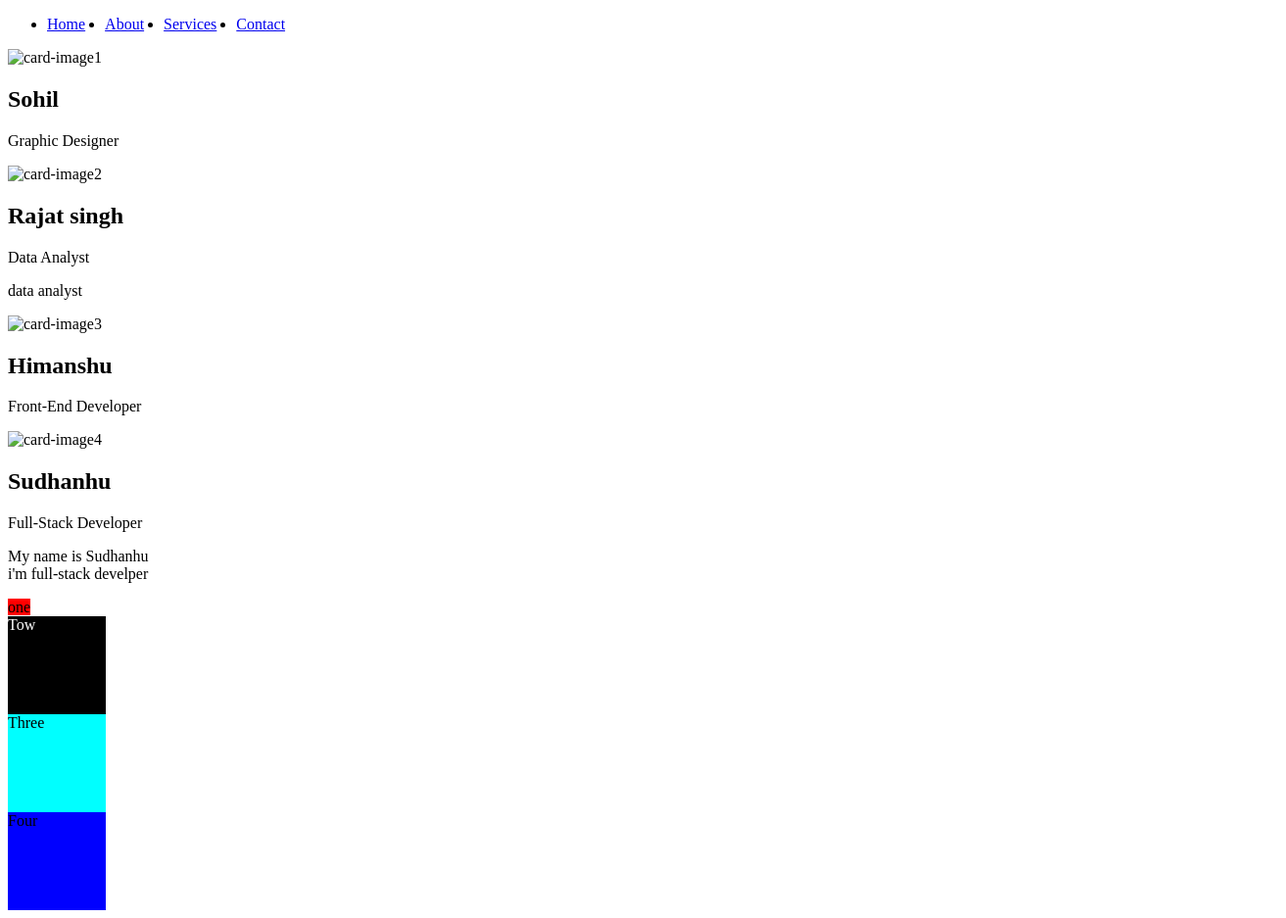
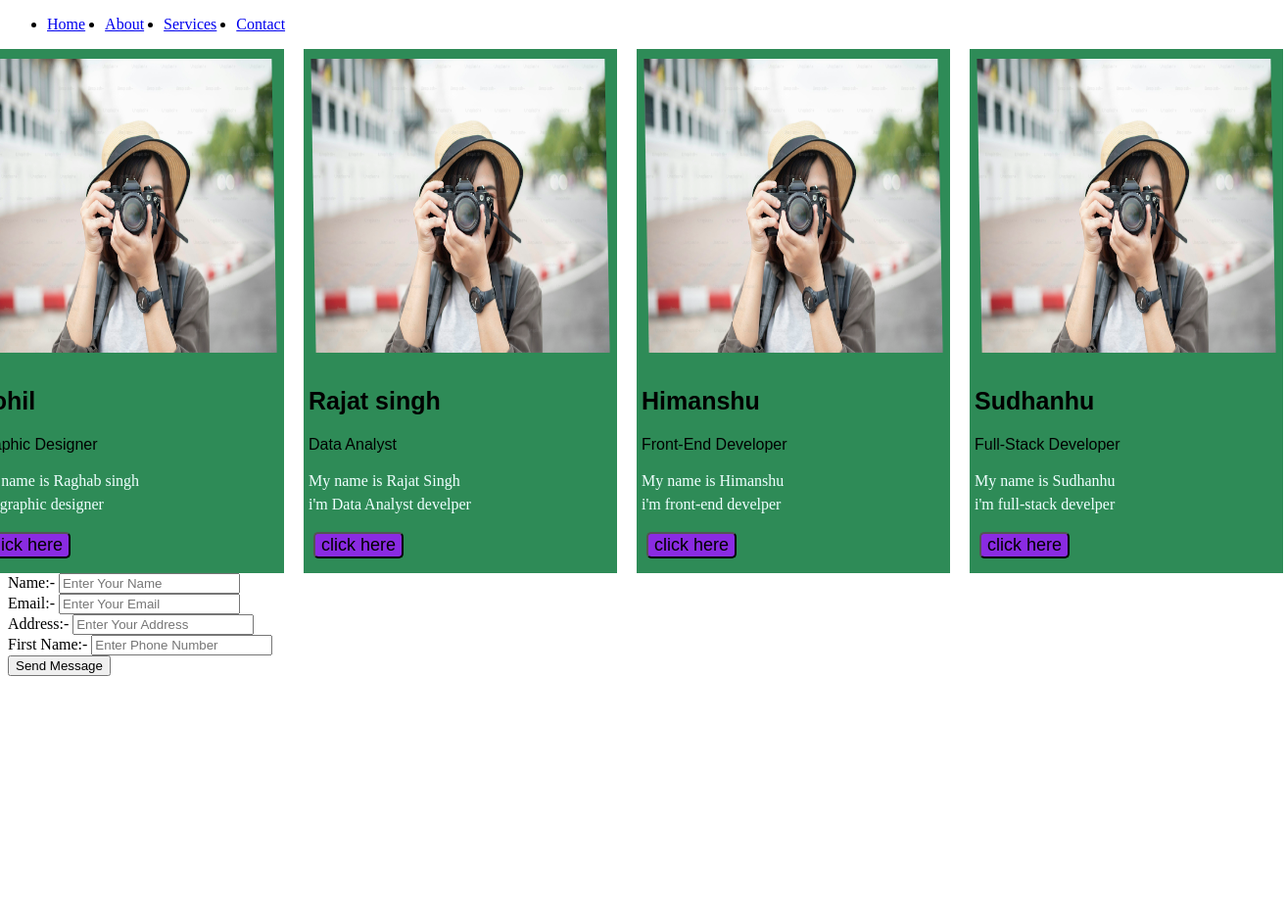
Before and after one commit to SameerAli-01/Assignment-CSS, a plain HTML site: page threeass.html in a window 1280 px wide. Shown: the whole page at 98% size, 1313 px wide, since content can reach past the window. After the commit the page ends 800 px from the top, so only its background shows below. Drawn offline with Linux system fonts and the light colour scheme; files whose address does not match are found by name.

Commit message:
commit add a form

```diff
--- a/threeass.css
+++ b/threeass.css
@@ -1,10 +1,55 @@
+/* Navbar styling here. */
 .navbar ul{
     display: flex;
     position: sticky;
     top: 5px;
     gap: 20px;
 }
-
+/* cards styling here. */
+.cards{
+    display: flex;
+    justify-content: center;
+    align-items: center;
+    gap: 20px;
+}
+.card{
+    background-color: seagreen;
+}
+.card-image{
+    transform: skew(1deg);
+    height: 300px;
+    width: 300px;
+    padding: 10px;
+}
+.name{
+    font-size: 25px;
+    margin-left: 5px;
+    font-family: sans-serif;
+}
+.role{
+    font-size: 16px;
+    margin-left: 5px;
+    font-family: sans-serif;
+}
+.discription{
+    color: azure;
+    line-height: 1.5;
+    margin-left: 5px;
+}
+.card-but{
+    margin-left: 10px;
+    margin-bottom: 15px;
+    border-radius: 5px;
+    color: black;
+    background-color: blueviolet;
+    font-size: 18px;
+}
+.card-but:hover{
+    background-color: black;
+    color: white;
+    border-radius: 8px;
+}
+/* display inline block inline block element styling here. */
 .one-div{
     display: inline;
     height: 100px;
--- a/threeass.html
+++ b/threeass.html
@@ -19,42 +19,74 @@
 <!-- </header> -->
 
     <section class="cards">
-        <div class="card-one">
-            <img src="" alt="card-image1">
+        <div class="card">
+            <img src="C:\Users\hp\Desktop\MyAss-css\images\premium_photo-01111.jpeg" alt="card-image1" class="card-image">
             <h2 class="name">Sohil</h2>
             <p class="role">Graphic Designer</p>
-            <p class="discrition"></p>
+            <p class="discription">My name is Raghab singh <br> I'm graphic designer</p>
+            <button class="card-but">click here</button>
         </div>
 
-        <div class="card-one">
-            <img src="" alt="card-image2" class="image-one">
+        <div class="card">
+            <img src="C:\Users\hp\Desktop\MyAss-css\images\premium_photo-01111.jpeg" alt="card-image2" class="card-image">
             <h2 class="name">Rajat singh</h2>
             <p class="role">Data Analyst</p>
-            <p class="discrition">data analyst</p>
+            <p class="discription">My name is Rajat Singh <br> i'm Data Analyst develper</p>
+            <button class="card-but">click here</button>
         </div>
 
-        <div class="card-one">
-            <img src="" alt="card-image3">
+        <div class="card">
+            <img src="C:\Users\hp\Desktop\MyAss-css\images\premium_photo-01111.jpeg" alt="card-image3" class="card-image">
             <h2 class="name">Himanshu</h2>
             <p class="role">Front-End Developer</p>
-            <p class="discrition"></p>
+            <p class="discription">My name is Himanshu <br> i'm front-end develper</p>
+            <button class="card-but">click here</button>
         </div>
 
-        <div class="card-one">
-            <img src="" alt="card-image4">
+        <div class="card">
+            <img src="C:\Users\hp\Desktop\MyAss-css\images\premium_photo-01111.jpeg" alt="card-image4" class="card-image">
             <h2 class="name">Sudhanhu</h2>
             <p class="role">Full-Stack Developer</p>
-            <p class="discrition">My name is Sudhanhu <br> i'm full-stack develper</p>
+            <p class="discription">My name is Sudhanhu <br> i'm full-stack develper</p>
+            <button class="card-but">click here</button>
         </div>
 
     </section>
 
-        <div class="container">
+    <secttion class="form-section">
+
+        <form action="">
+            <div>
+                <label for="name">Name:- </label>
+                <input type="text" placeholder="Enter Your Name">
+            </div>
+
+            <div>
+                <label for="name">Email:- </label>
+                <input type="text" placeholder="Enter Your Email">
+
+            </div>
+
+            <div>
+                <label for="name">Address:- </label>
+                <input type="password" placeholder="Enter Your Address">
+            </div>
+
+            <div>
+                <label for="name">First Name:- </label>
+                <input type="phone" placeholder="Enter Phone Number">
+            </div>
+         <button>Send Message</button>
+
+        </form>
+    </secttion>
+
+        <!-- <div class="container">
             <div class="one-div">one</div>
             <div class="tow-div">Tow</div>
             <div class="three-div">Three</div>
             <div class="four-div">Four</div>
-        </div>
+        </div> -->
 
 
 
```
